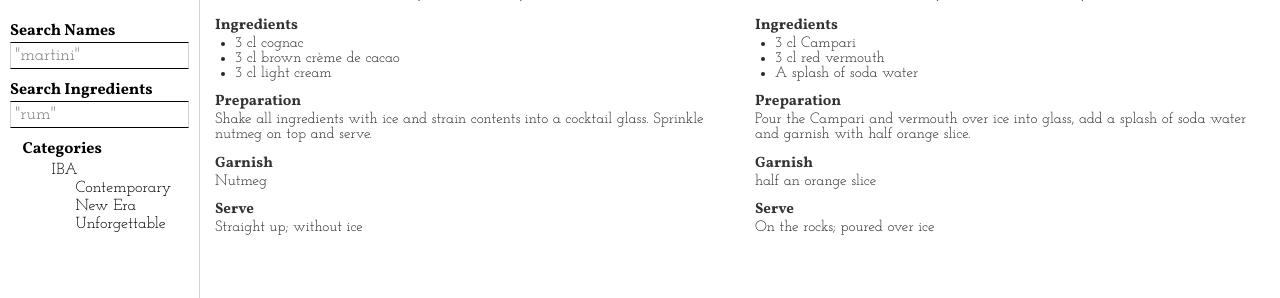
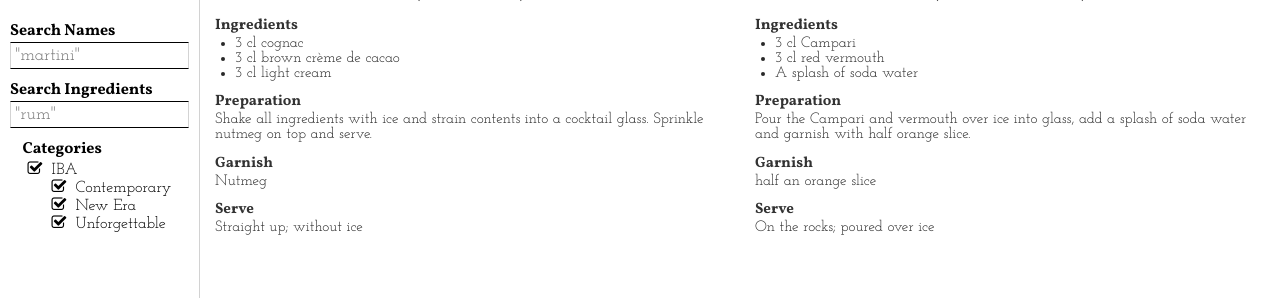
Before and after one commit to TyOverby/drinks, a website: page index.html in a window 1280 px wide. Shown: the part 66-364 px from the top of the page. Drawn offline with Linux system fonts and the light colour scheme.

Commit message:
add font-awesome

```diff
--- a/index.html
+++ b/index.html
@@ -9,6 +9,7 @@
     <link rel="stylesheet" type="text/css" href="./dist/styles/style.css" />
     <link rel="stylesheet" type="text/css" href="./dist/styles/layout.css" />
     <link rel="stylesheet" type="text/css" href="./dist/deps/react-checkbox-tree.css" />
+    <link rel="stylesheet" type="text/css" href="https://maxcdn.bootstrapcdn.com/font-awesome/4.7.0/css/font-awesome.min.css" />
     <link rel="icon" href="./dist/res/black.png" />
     <link href="https://fonts.googleapis.com/css?family=Josefin+Slab:400|Noto+Serif:700|Vollkorn:700" rel="stylesheet">
 </head>
```
